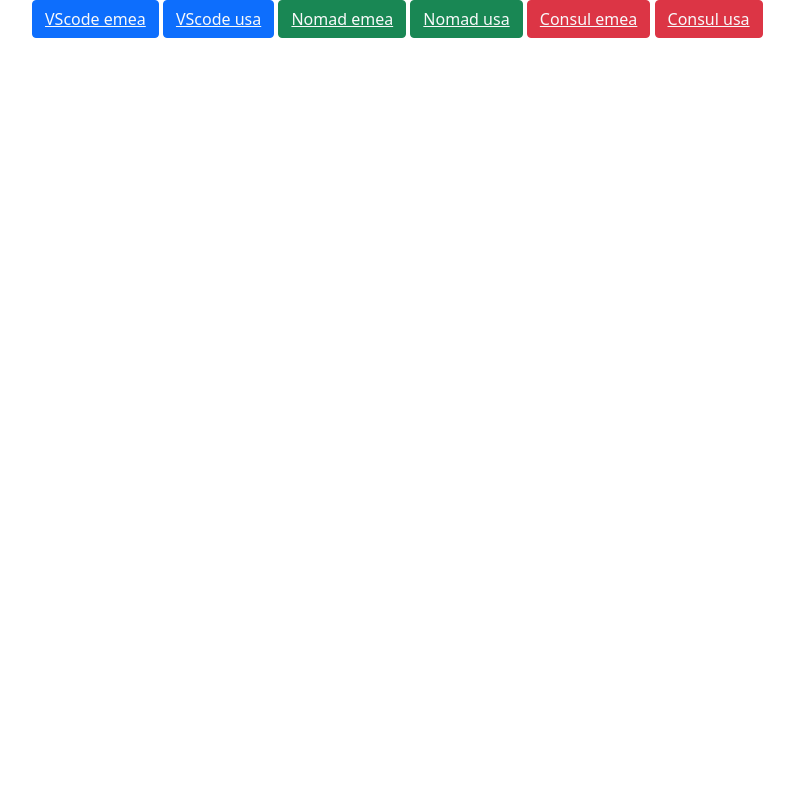
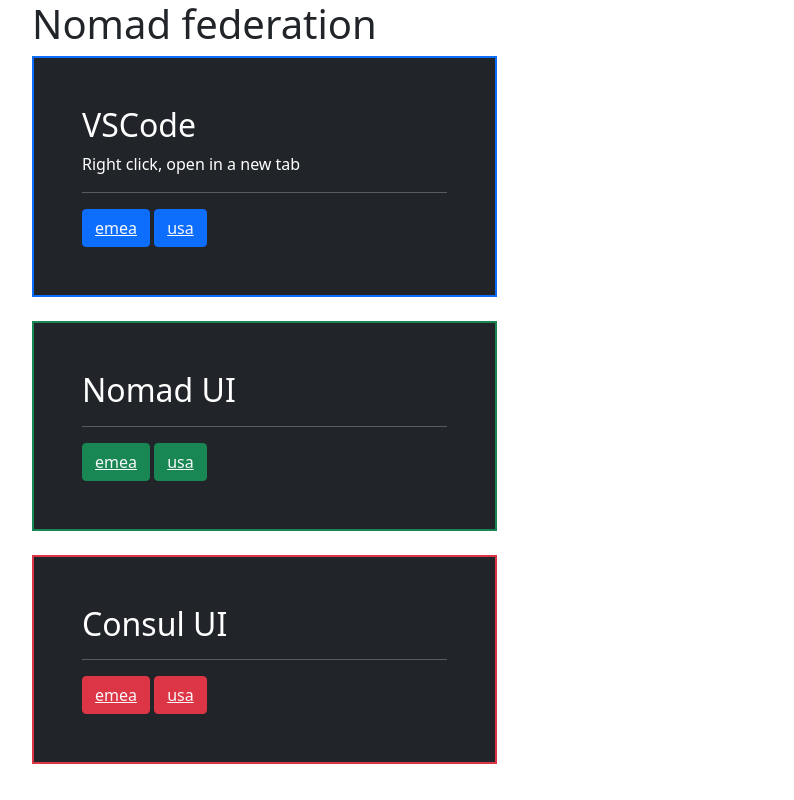
Before and after one commit to ion-training/vagrant-nomad-federation, a plain HTML site: page conf/nginx/index.html in a window 1280 px wide. Shown: the whole page, without its empty margins (50-844 px from the left). Drawn offline with nearby package versions, Linux system fonts and the light colour scheme.

Commit message:
new index.html

```diff
--- a/conf/nginx/index.html
+++ b/conf/nginx/index.html
@@ -4,6 +4,7 @@
     <!-- Required meta tags -->
     <meta charset="utf-8">
     <meta name="viewport" content="width=device-width, initial-scale=1">
+    <link rel="icon" type="image/x-icon" href="https://hashicorp.com/favicon.svg">
 
     <!-- Bootstrap CSS -->
     <link href="https://cdn.jsdelivr.net/npm/bootstrap@5.1.3/dist/css/bootstrap.min.css" rel="stylesheet" integrity="sha384-1BmE4kWBq78iYhFldvKuhfTAU6auU8tT94WrHftjDbrCEXSU1oBoqyl2QvZ6jIW3" crossorigin="anonymous">
@@ -11,28 +12,71 @@
     <title>Hashi LAB</title>
   </head>
   <body>
-    <div class="container">
+
+    <div class="container py4">
+      <h1 class="text-left">Nomad federation</h1>
+        <!-- VScode card -->
+        <div class="col-md-5 border border-primary border-2">
+          <div class="h-100 p-5 text-white bg-dark">
+            <h2>VSCode</h2>
+            <p>Right click, open in a new tab</p>
+            <hr/>
             <button type="button" class="btn btn-primary">
-        <a href="http://192.168.56.71:3000" class="link-light" target=”_blank” >VScode emea</a>
+              <a href="http://192.168.56.71:3000" class="link-light" target=”_blank” >emea</a>
             </button>
             <button type="button" class="btn btn-primary">
-        <a href="http://192.168.56.72:3000" class="link-light" target=”_blank” >VScode usa</a>
+              <a href="http://192.168.56.72:3000" class="link-light" target=”_blank” > usa</a>
             </button>
+          </div>
+        </div>
 
+        <br>
+        <!-- Nomad card -->
+        <div class="col-md-5 border border-success border-2">
+          <div class="h-100 p-5 text-white bg-dark">
+            <h2>Nomad UI</h2>
+            <hr>
             <button type="button" class="btn btn-success">
-        <a href="http://192.168.56.71:4646" class="link-light" target=”_blank” >Nomad emea</a>
+              <a href="http://192.168.56.71:4646" class="link-light" target=”_blank” >emea</a>
             </button>
             <button type="button" class="btn btn-success">
-        <a href="http://192.168.56.72:4646" class="link-light" target=”_blank” >Nomad usa</a>
+              <a href="http://192.168.56.72:4646" class="link-light" target=”_blank” > usa</a>
             </button>
+          </div>
+        </div>
 
+        <br>
+        <!-- Consul card -->
+        <div class="col-md-5 border border-danger border-2">
+          <div class="h-100 p-5 text-white bg-dark">
+            <h2>Consul UI</h2>
+            <hr>
             <button type="button" class="btn btn-danger">
-        <a href="http://192.168.56.71:8500" class="link-light" target=”_blank” >Consul emea</a>
+              <a href="http://192.168.56.71:8500" class="link-light" target=”_blank” > emea</a>
             </button>
             <button type="button" class="btn btn-danger">
-        <a href="http://192.168.56.72:8500" class="link-light" target=”_blank” >Consul usa</a>
+              <a href="http://192.168.56.72:8500" class="link-light" target=”_blank” > usa</a>
             </button>
           </div>
+        </div>
+    </div>
+
+    <!-- <div class="row align-items-md-stretch">
+      <div class="col-md-6">
+        <div class="h-100 p-5 text-white bg-dark rounded-3">
+          <h2>Change the background</h2>
+          <p>Swap the background-color utility and add a `.text-*` color utility to mix up the jumbotron look. Then, mix and match with additional component themes and more.</p>
+          <button class="btn btn-outline-light" type="button">Example button</button>
+        </div>
+      </div>
+      <div class="col-md-6">
+        <div class="h-100 p-5 bg-light border rounded-3">
+          <h2>Add borders</h2>
+          <p>Or, keep it light and add a border for some added definition to the boundaries of your content. Be sure to look under the hood at the source HTML here as we've adjusted the alignment and sizing of both column's content for equal-height.</p>
+          <button class="btn btn-outline-secondary" type="button">Example button</button>
+        </div>
+      </div>
+    </div> -->
 
     <!-- Bootstrap Bundle with Popper -->
     <script src="https://cdn.jsdelivr.net/npm/bootstrap@5.1.3/dist/js/bootstrap.bundle.min.js" integrity="sha384-ka7Sk0Gln4gmtz2MlQnikT1wXgYsOg+OMhuP+IlRH9sENBO0LRn5q+8nbTov4+1p" crossorigin="anonymous"></script>
```
Lines whose indentation alone changed are shown as unchanged.
